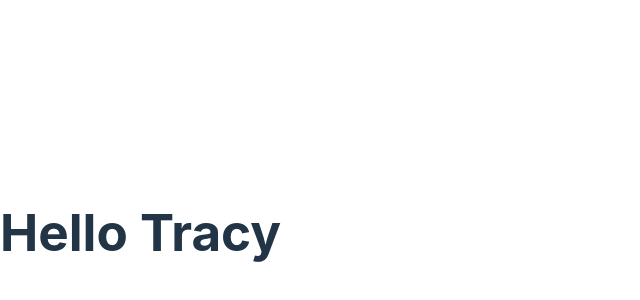
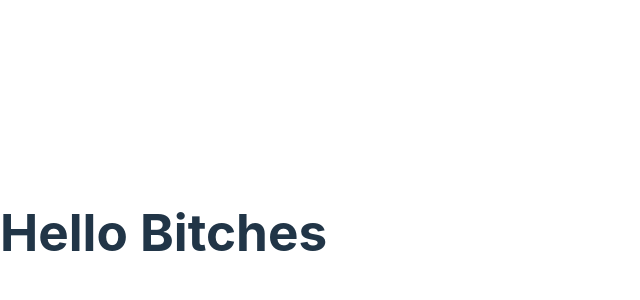
Before and after one commit to SaretoTracy/Game-Board, a React (Vite) app: page / in a window 1280 px wide. Shown: the part 168-468 px from the top of the page, without its empty margins (0-640 px from the left). Built offline with nearby package versions, Linux system fonts and the light colour scheme.

Commit message:
tried Jsx complex

```diff
--- a/src/message.tsx
+++ b/src/message.tsx
@@ -1,6 +1,9 @@
 // PascalCasing
 
 function Message() {
-    return <h1>Hello Tracy</h1>;
+    const name ='';
+if (name)
+    return <h1>Hello {name}</h1>;
+    return <h1>Hello Bitches</h1>;
 }
 export default Message;
```
